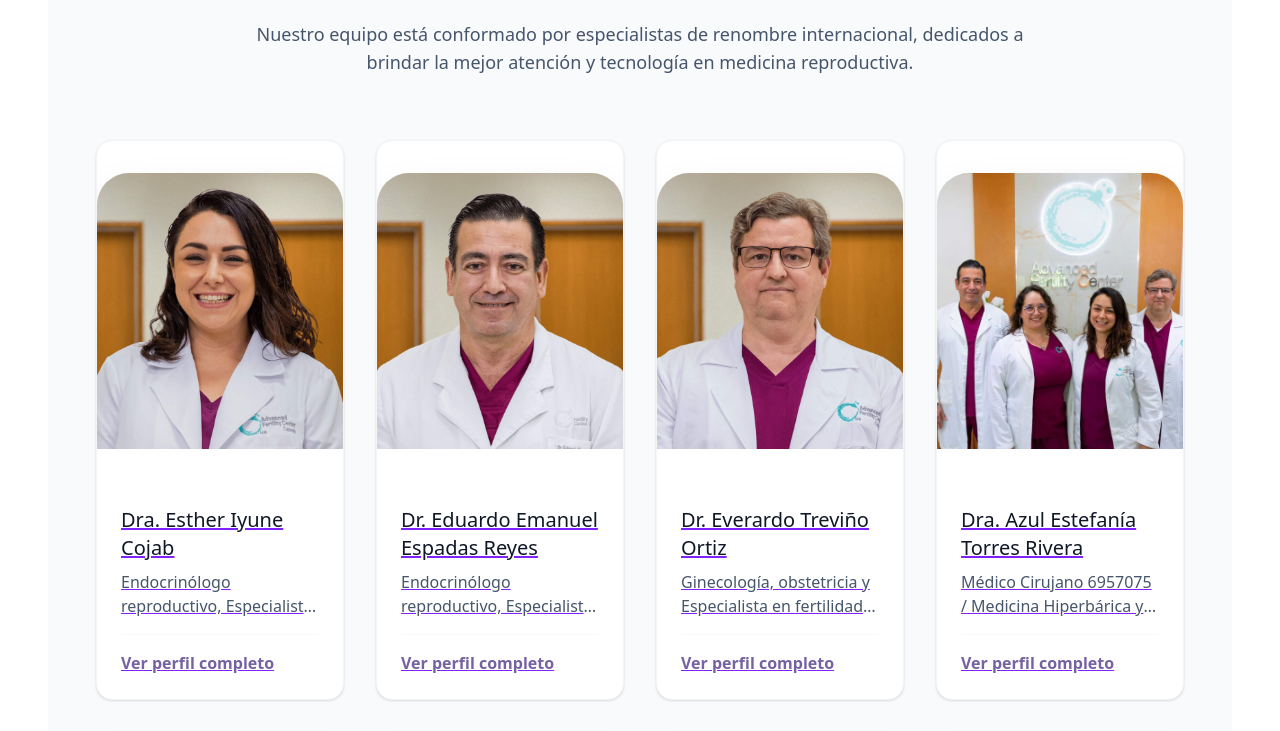
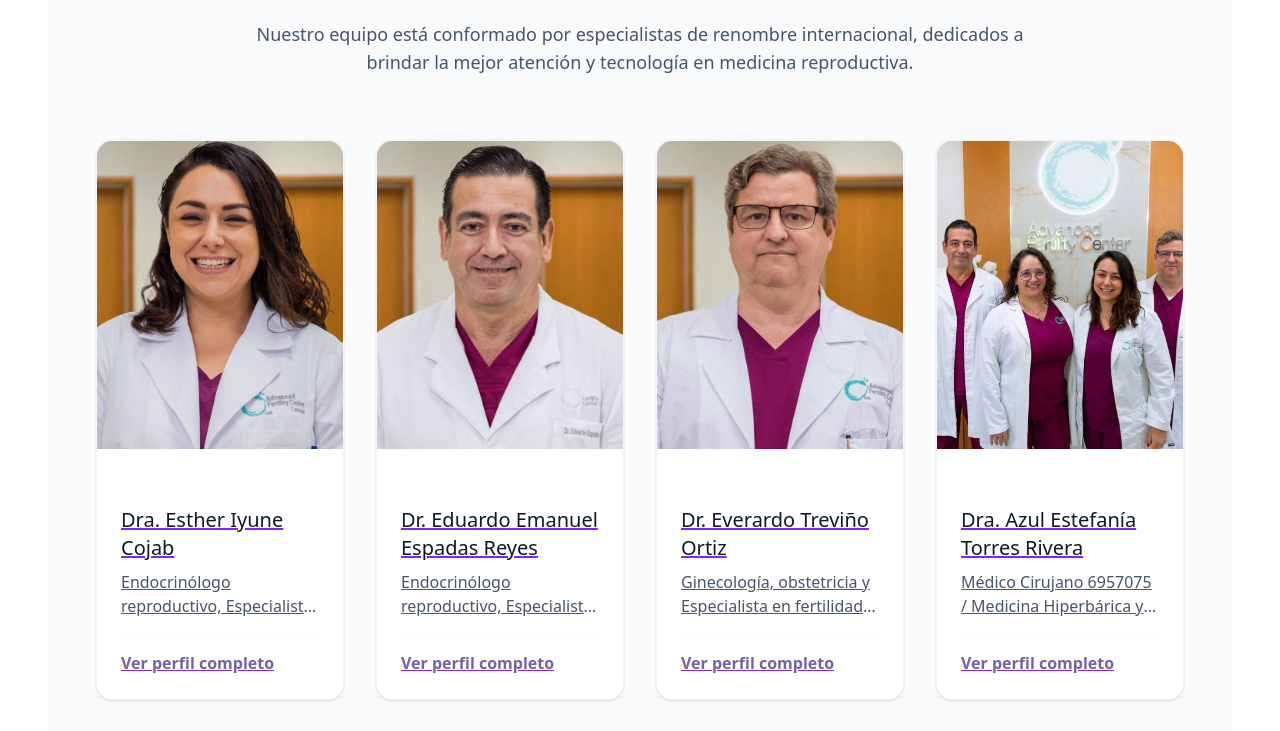
Before and after one commit to ezequielcs92/fertilitycentercancun, a Next.js app: page /equipo in a window 1280 px wide. Shown: the part 649-1380 px from the top of the page. Built offline with nearby package versions, Linux system fonts and the light colour scheme; a web font is replaced by a local one.

Commit message:
fix(ui): explicitly remove top margin from partner images overridden by prose-lg in /equipo page as well

```diff
--- a/src/app/equipo/page.tsx
+++ b/src/app/equipo/page.tsx
@@ -43,12 +43,13 @@ const MedicalTeamPage = () => {
                   href={`/equipo/${member.slug}`}
                   className="group bg-white rounded-2xl overflow-hidden shadow-sm hover:shadow-xl transition-all duration-300 border border-gray-100 flex flex-col h-full"
                 >
-                  <div className="relative aspect-[4/5] overflow-hidden">
+                  <div className="not-prose relative aspect-[4/5] overflow-hidden">
                     <Image
                       src={imageSrc}
                       alt={member.title}
                       fill
-                      className="object-cover transition-transform duration-500 group-hover:scale-105"
+                      style={{ margin: 0, padding: 0 }}
+                      className="object-cover object-center scale-[1.12] transition-transform duration-500 group-hover:scale-125 !m-0 !p-0 block"
                     />
                     <div className="absolute inset-0 bg-gradient-to-t from-brand-violet/60 to-transparent opacity-0 group-hover:opacity-100 transition-opacity duration-300" />
                   </div>
```
